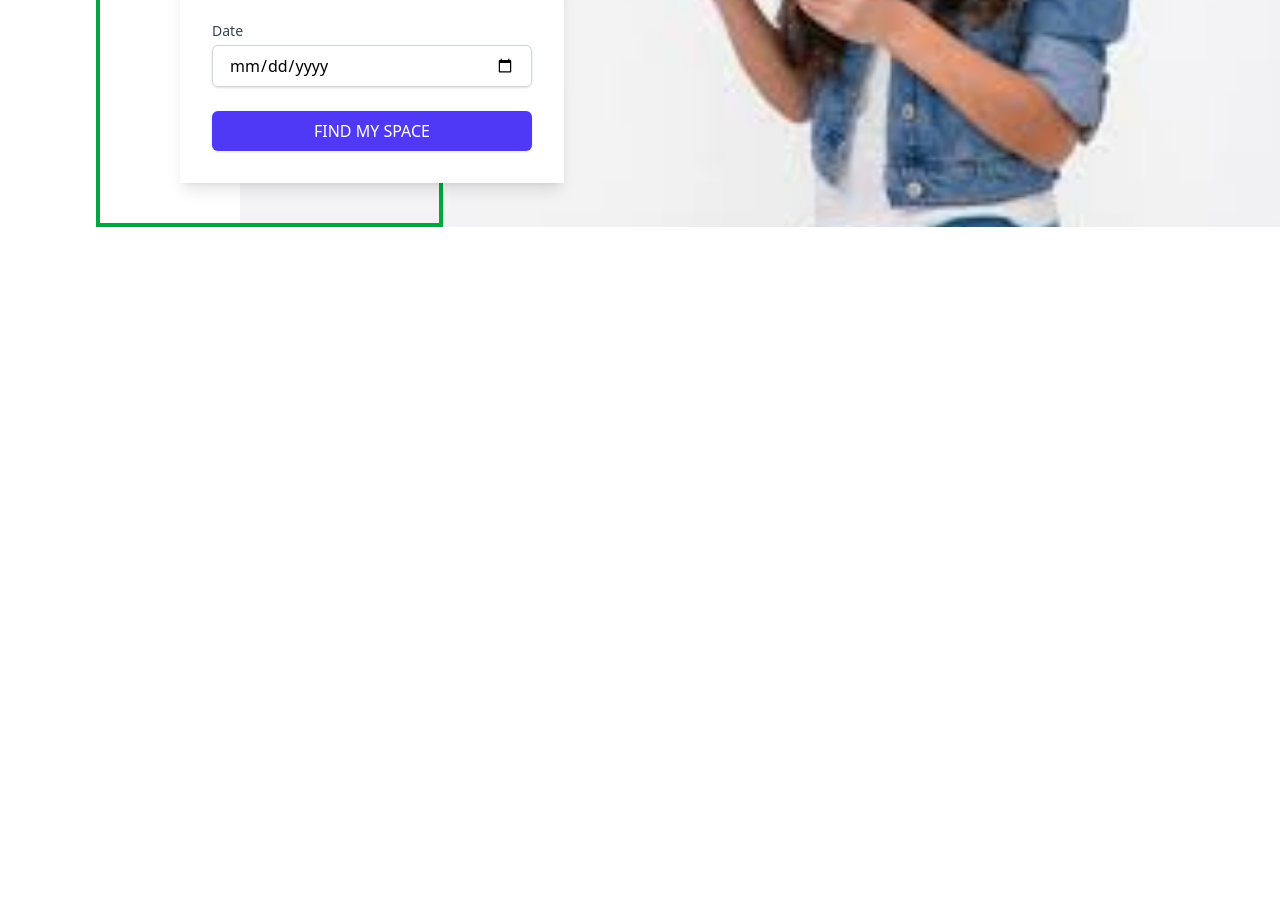
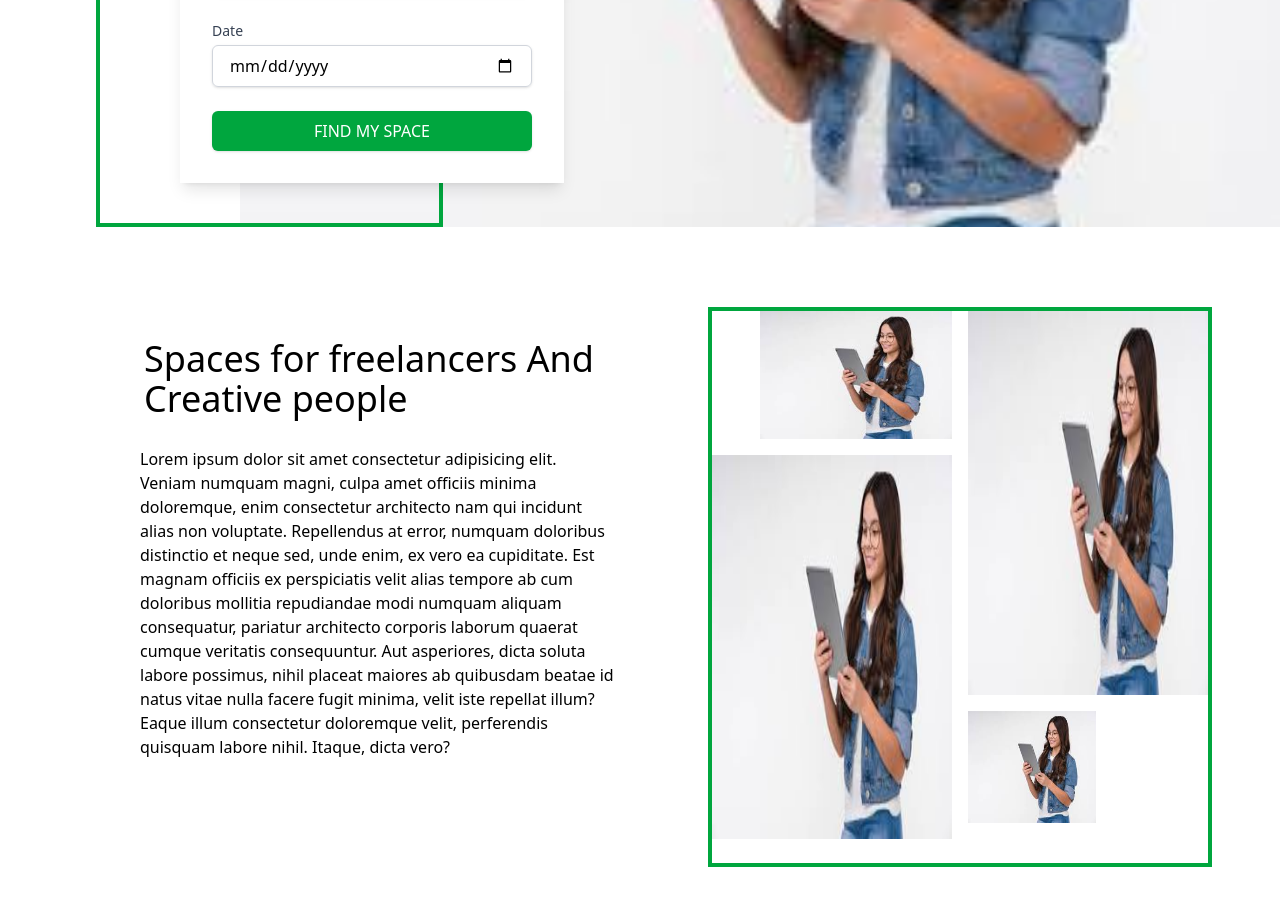
Before and after one commit to soualomichel91-glitch/projet_tailwindcss, a website: page src/index.html in a window 1280 px wide. Shown: the part 459-1364 px from the top of the page. Before the commit the page ends 800 px from the top, so only its background shows below. Drawn offline with Linux system fonts and the light colour scheme.

Commit message:
ajout d'une nouvelle section

```diff
--- a/src/index.html
+++ b/src/index.html
@@ -54,12 +54,12 @@
       class="h-auto bg-cover bg-center opacity-100 brightness-100 mt-20 pt-24 mb-20 ml-60"
       style="background-image: url('./../images/bgimages.jpg')"
     >
-      <div class="relative border-4 border-green-600 h-1/2 w-1/3 px-20 -ml-36 -mt-8">
+      <div
+        class="relative border-4 border-green-600 h-1/2 w-1/3 px-20 -ml-36 -mt-8"
+      >
         <div class="flex items-center justify-self-start h-1/2 -mt-10">
           <!-- Ajout du pt-20 pour compenser la barre fixe -->
-          <form
-            class="bg-white p-8 shadow-lg w-96 mx-auto space-y-6 mb-10"
-          >
+          <form class="bg-white p-8 shadow-lg w-96 mx-auto space-y-6 mb-10">
             <h2 class="text-2xl font-semibold text-center">
               where do you want to work today?
             </h2>
@@ -76,7 +76,7 @@
               <input
                 type="text"
                 id="location"
-                class="mt-1 block w-full px-4 py-2 border border-gray-300 rounded-md shadow-sm focus:ring-indigo-500 focus:border-indigo-500"
+                class="mt-1 block w-full px-4 py-2 border border-gray-300 rounded-md shadow-sm focus:ring-green-600 focus:border-green-600"
                 placeholder="Enter location"
               />
             </div>
@@ -87,7 +87,7 @@
               >
               <select
                 id="type"
-                class="mt-1 block w-full px-4 py-2 border border-gray-300 rounded-md shadow-sm focus:ring-indigo-500 focus:border-indigo-500"
+                class="mt-1 block w-full px-4 py-2 border border-gray-300 rounded-md shadow-sm focus:ring-green-600 focus:border-green-600"
               >
                 <option value="apartment">Apartment</option>
                 <option value="house">House</option>
@@ -102,13 +102,13 @@
               <input
                 type="date"
                 id="date"
-                class="mt-1 block w-full px-4 py-2 border border-gray-300 rounded-md shadow-sm focus:ring-indigo-500 focus:border-indigo-500"
+                class="mt-1 block w-full px-4 py-2 border border-gray-300 rounded-md shadow-sm focus:ring-green-600 focus:border-green-600"
               />
             </div>
 
             <button
               type="submit"
-              class="w-full py-2 px-4 bg-indigo-600 text-white rounded-md shadow-sm hover:bg-indigo-700 focus:outline-none focus:ring-2 focus:ring-indigo-500 focus:ring-opacity-50"
+              class="w-full py-2 px-4 bg-green-600 text-white rounded-md shadow-sm hover:bg-green-900 focus:outline-none focus:ring-2 focus:ring-green-600 focus:ring-opacity-50"
             >
               FIND MY SPACE
             </button>
@@ -117,7 +117,41 @@
       </div>
     </section>
 
+    <section class="flex m-20 gap-8 mr-2 bg-white">
+      <div class="w-1/2 h-1/5 p-8">
+        <h2 class="text-4xl justify-center items-center ml-8">
+          Spaces for freelancers And Creative people
+        </h2>
+        <p class="justify-center items-center p-7">
+          Lorem ipsum dolor sit amet consectetur adipisicing elit. Veniam
+          numquam magni, culpa amet officiis minima doloremque, enim consectetur
+          architecto nam qui incidunt alias non voluptate. Repellendus at error,
+          numquam doloribus distinctio et neque sed, unde enim, ex vero ea
+          cupiditate. Est magnam officiis ex perspiciatis velit alias tempore ab
+          cum doloribus mollitia repudiandae modi numquam aliquam consequatur,
+          pariatur architecto corporis laborum quaerat cumque veritatis
+          consequuntur. Aut asperiores, dicta soluta labore possimus, nihil
+          placeat maiores ab quibusdam beatae id natus vitae nulla facere fugit
+          minima, velit iste repellat illum? Eaque illum consectetur doloremque
+          velit, perferendis quisquam labore nihil. Itaque, dicta vero?
+        </p>
+      </div>
 
-    <section></section>
+      <!-- Section pour les images -->
+      <div class="grid grid-cols-2 gap-4 border-4 border-green-600">
+        <div>
+          <img src="./../images/bgimages.jpg" alt="" class="h-32 w-48 ml-12" />
+        </div>
+        <div>
+          <img src="./../images/bgimages.jpg" alt="" class="h-96 w-60" />
+        </div>
+        <div>
+          <img src="./../images/bgimages.jpg" alt="" class="h-96 w-60 -mt-64" />
+        </div>
+        <div>
+          <img src="./../images/bgimages.jpg" alt="" class="h-28 w-32 mb-10" />
+        </div>
+      </div>
+    </section>
   </body>
 </html>
```
Also changed, not shown: src/output.css.
